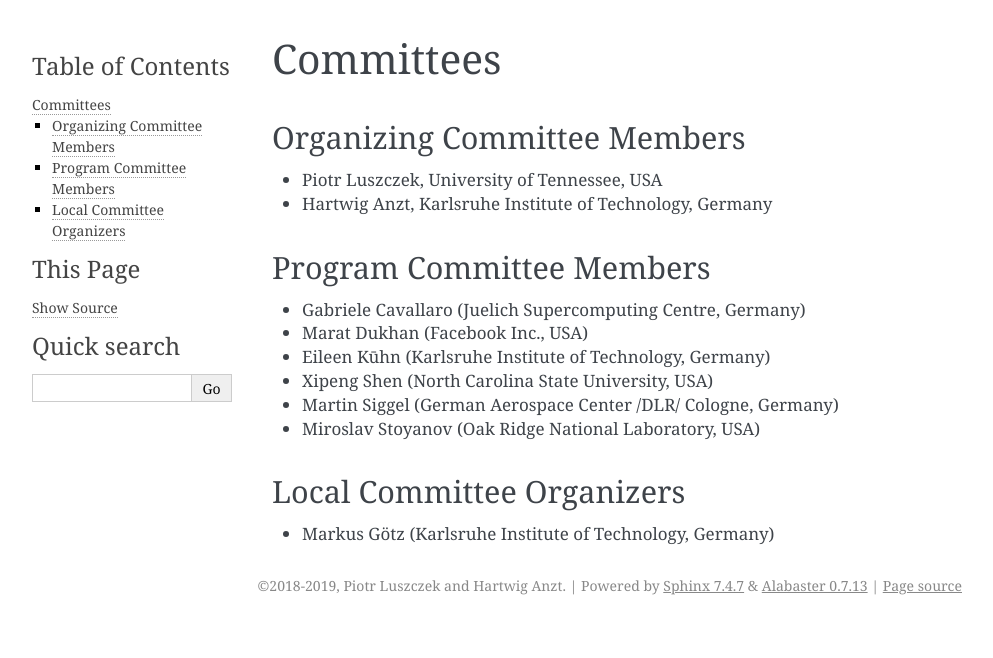
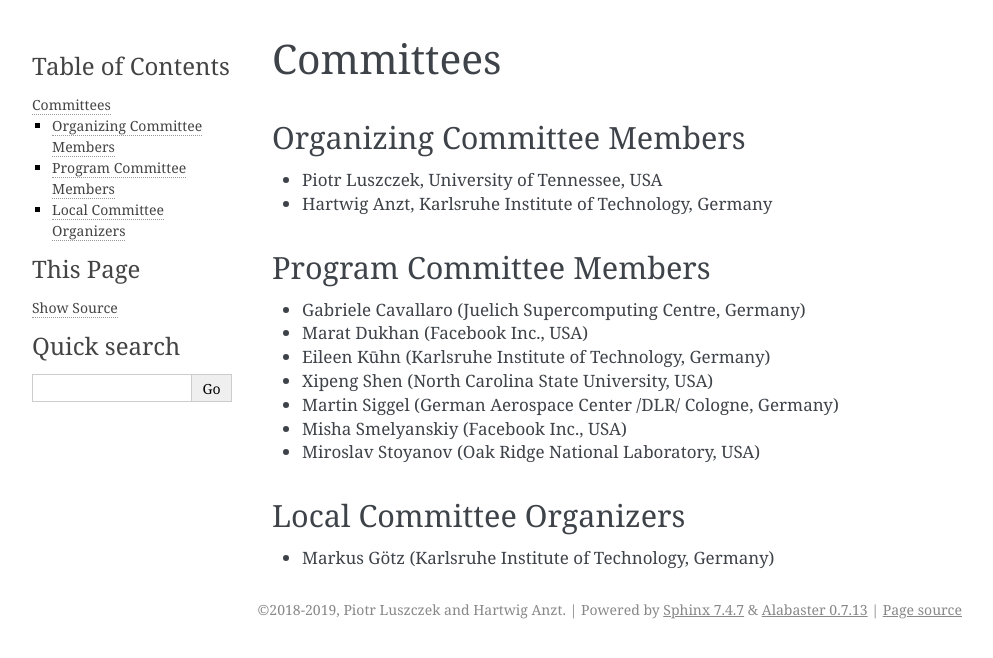
Before and after one commit to sdascconf/sdasc2019, a Sphinx documentation site: the page built from source/committee.rst, in a window 1280 px wide. Shown: the top 658 px of the page, without its empty margins (148-1141 px from the left). Built offline with Sphinx 7.4.7, drawn with Linux system fonts in a browser that asks for light colours.

Commit message:
Add a committee member

```diff
--- a/source/committee.rst
+++ b/source/committee.rst
@@ -18,6 +18,7 @@ Program Committee Members
 * Eileen Kūhn (Karlsruhe Institute of Technology, Germany)
 * Xipeng Shen (North Carolina State University, USA)
 * Martin Siggel (German Aerospace Center /DLR/ Cologne, Germany)
+* Misha Smelyanskiy (Facebook Inc., USA)
 * Miroslav Stoyanov (Oak Ridge National Laboratory, USA)
 
 --------------------------
```
